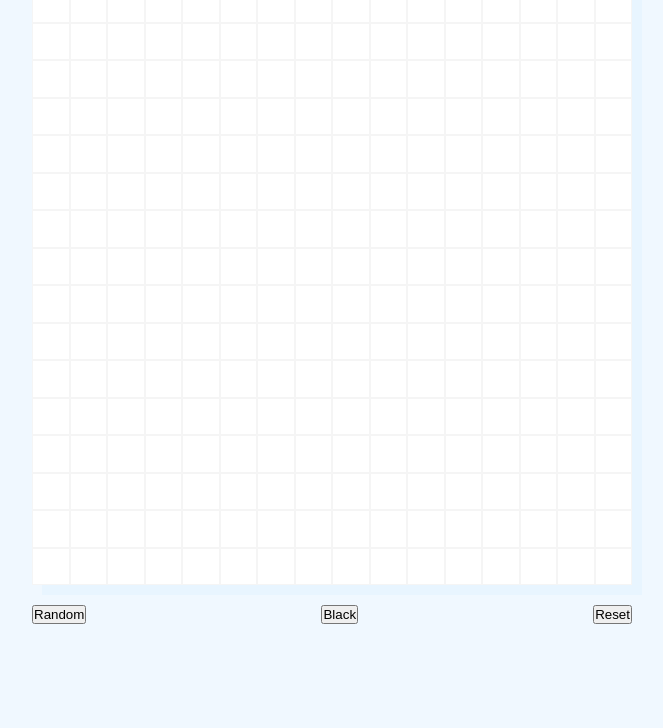
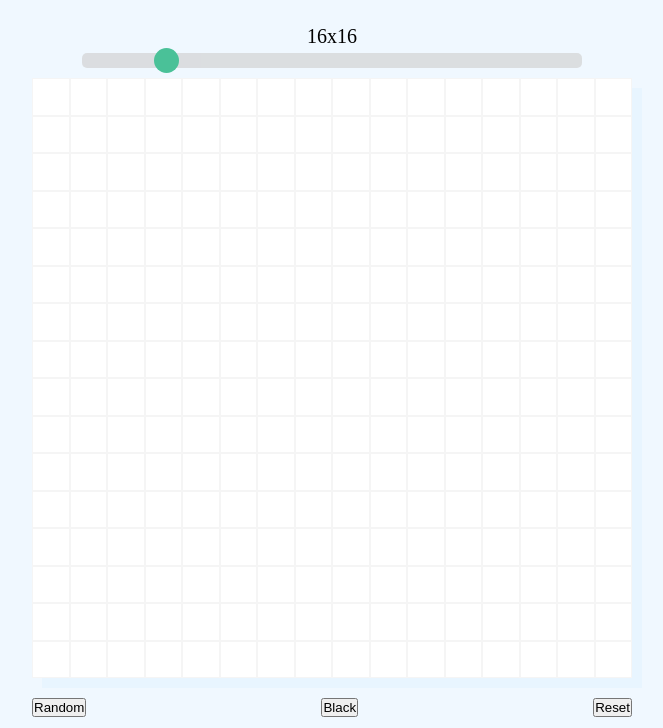
Before and after one commit to sshrxt/Etch-a-Sketch, a plain HTML site: page index.html in a window 1280 px wide. Shown: the part 72-800 px from the top of the page, without its empty margins (308-971 px from the left). Drawn offline with Linux system fonts and the light colour scheme.

Commit message:
add slider

```diff
--- a/index.html
+++ b/index.html
@@ -11,6 +11,13 @@
   <body>
     <h1>Etch-a-Sketch</h1>
 
+    <div class="slidecontainer">
+        <div class="slider-info">
+            16x16
+        </div>
+        <input type="range" min="1" max="100" value="16" class="slider" id="myRange">
+    </div>
+
     <div class="sketch-container"></div>
 
     <div class="footer">
--- a/style.css
+++ b/style.css
@@ -22,11 +22,89 @@ body {
 }
 
 .footer {
-    display: flex;
-    justify-content: space-between;
-    width: 600px;
-    margin-top: 20px;
+  display: flex;
+  justify-content: space-between;
+  width: 600px;
+  margin-top: 20px;
 }
 h1 {
   margin-top: 20px;
 }
+
+.slidecontainer {
+  width: 500px; /* Width of the outside container */
+  margin-top: 40px;
+  display: flex; /* Use flexbox */
+  flex-direction: column; /* Stack items vertically */
+  align-items: center; /* Center items horizontally */
+  margin-bottom: 10px;
+}
+
+.slider-info {
+  font-size: 20px;
+  margin-bottom: 5px;
+}
+
+/* The slider itself */
+.slider {
+  -webkit-appearance: none; /* Override default CSS styles */
+  appearance: none;
+  width: 100%; /* Full-width */
+  height: 25px; /* Specified height */
+  background: #d3d3d3; /* Grey background */
+  outline: none; /* Remove outline */
+  opacity: 0.7; /* Set transparency (for mouse-over effects on hover) */
+  -webkit-transition: 0.2s; /* 0.2 seconds transition on hover */
+  transition: opacity 0.2s;
+}
+
+/* Mouse-over effects */
+.slider:hover {
+  opacity: 1; /* Fully shown on mouse-over */
+}
+
+/* The slider handle (use -webkit- (Chrome, Opera, Safari, Edge) and -moz- (Firefox) to override default look) */
+.slider::-webkit-slider-thumb {
+  -webkit-appearance: none; /* Override default look */
+  appearance: none;
+  width: 25px; /* Set a specific slider handle width */
+  height: 25px; /* Slider handle height */
+  background: #475752; /* Green background */
+  cursor: pointer; /* Cursor on hover */
+}
+
+.slider::-moz-range-thumb {
+  width: 25px; /* Set a specific slider handle width */
+  height: 25px; /* Slider handle height */
+  background: #04aa6d; /* Green background */
+  cursor: pointer; /* Cursor on hover */
+}
+.slider {
+  -webkit-appearance: none;
+  width: 100%;
+  height: 15px;
+  border-radius: 5px;
+  background: #d3d3d3;
+  outline: none;
+  opacity: 0.7;
+  -webkit-transition: 0.2s;
+  transition: opacity 0.2s;
+}
+
+.slider::-webkit-slider-thumb {
+  -webkit-appearance: none;
+  appearance: none;
+  width: 25px;
+  height: 25px;
+  border-radius: 50%;
+  background: #04aa6d;
+  cursor: pointer;
+}
+
+.slider::-moz-range-thumb {
+  width: 25px;
+  height: 25px;
+  border-radius: 50%;
+  background: #04aa6d;
+  cursor: pointer;
+}
```
Also changed, not shown: script.js (+5 -6 lines).
